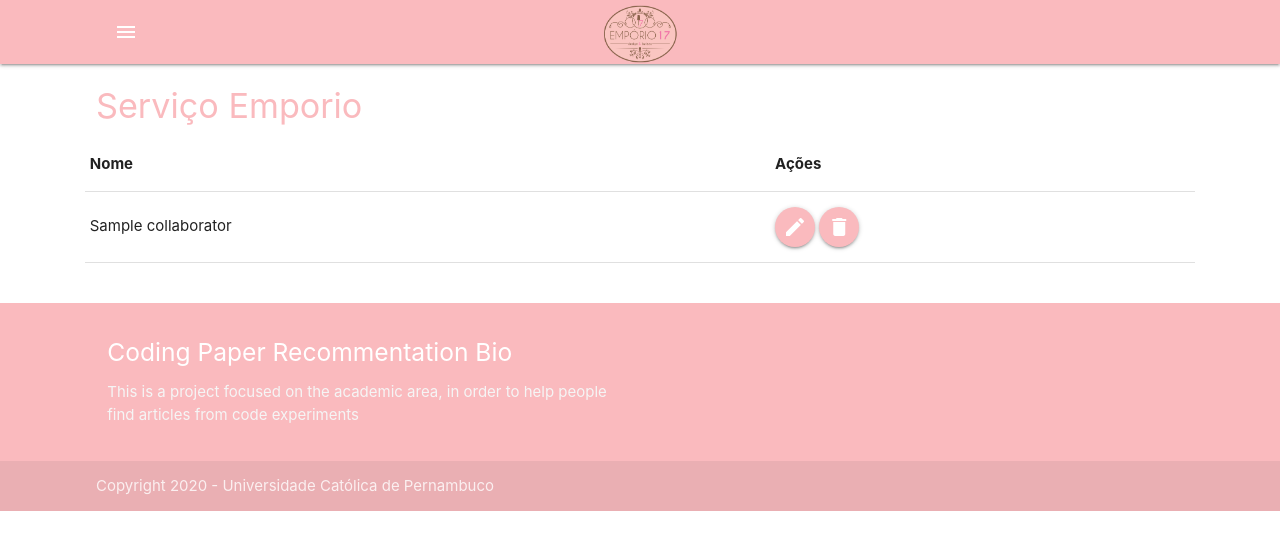
After one commit to Victor-Silva96/emporio-financas, a Flask app: page /collaborator in a window 1280 px wide. The commit adds this page. Shown: the top 550 px of the page. Run offline with Flask 3, Linux system fonts and the light colour scheme; tables that the repository leaves empty hold one stand-in row (values such as "Sample post").

Commit message:
Adicionando opcao de deletar

```diff
--- a/emporio/__init__.py
+++ b/emporio/__init__.py
@@ -16,9 +16,10 @@ def create_app():
     migrate.init_app(app, db)
     from emporio.services_collaborators.routes import services_collaborator
     from emporio.faturamento_pdf.routes import faturamento_pdf
+    from emporio.collaborators.routes import collaborators
     app.register_blueprint(services_collaborator)
     app.register_blueprint(faturamento_pdf)
-
+    app.register_blueprint(collaborators)
     return app
 
 
--- /dev/null
+++ b/emporio/collaborators/routes.py
@@ -0,0 +1,11 @@
+from flask import Blueprint, request, render_template
+from emporio import Collaborator, db
+
+collaborators = Blueprint('collaborators', __name__)
+
+
+@collaborators.route("/collaborator")
+def home():
+    result = db.session.execute(
+        db.select(Collaborator.collaborator_id, Collaborator.collaborator_name)).all()
+    return render_template('collaborator/home.html', result=result)
--- a/emporio/static/js/init.js
+++ b/emporio/static/js/init.js
@@ -5,4 +5,5 @@ $(document).ready(function () {
     $(".datepicker").datepicker({
         format: "yyyy-mm-dd"
     });
+     $('.modal').modal();
 });
--- /dev/null
+++ b/emporio/static/js/init_modal_collaborator.js
@@ -0,0 +1,16 @@
+export let sendCollaboratorUpdateForm
+
+export function init_modal_collaborator() {
+    $("#update").click(function (event) {
+        event.preventDefault();
+        $('#modal1').modal('open');
+        var td = $(this).parents('tr').find('td:lt(3)');
+
+        $("#update-button").click(function (event) {
+            event.preventDefault();
+            console.log(td);
+        })
+
+
+    });
+}
--- /dev/null
+++ b/emporio/templates/collaborator/home.html
@@ -0,0 +1,60 @@
+{% extends "layout.html" %}
+{% block content %}
+    <div class="container">
+        <div class="col s12">
+            <h4>Serviço Emporio</h4>
+            <div class="row">
+                <div class="col s12">
+                    <div class="row">
+                        <table class="responsive-table">
+                            <thead>
+                            <tr>
+                                <th>Nome</th>
+                                <th>Ações</th>
+                            </tr>
+                            </thead>
+                            <tbody>
+                            {% for collaborator in result %}
+                                <tr>
+                                    <td value="{{ collaborator.collaborator_id }}">{{ collaborator.collaborator_name }}</td>
+                                    <td>
+                                        <a id="update"
+                                           class="btn-floating waves-effect waves-light btn pink accent-1"><i
+                                                class="material-icons">edit</i></a>
+                                        <a class="btn-floating waves-effect waves-light btn pink accent-1"><i
+                                                class="material-icons">delete</i></a>
+                                    </td>
+                                </tr>
+                            {% endfor %}
+                            </tbody>
+                        </table>
+                    </div>
+                </div>
+            </div>
+
+        </div>
+
+    </div>
+    <div id="modal1" class="modal">
+        <div class="modal-content">
+            <h4>Trocar nome</h4>
+            <div class="row">
+                <div class="input-field col s12">
+                    <i class="material-icons prefix">account_circle</i>
+                    <input placeholder="Placeholder" id="name" type="text" class="validate">
+                    <label for="name">Name</label>
+                </div>
+            </div>
+        </div>
+        <div class="modal-footer">
+            <a id="update-button" href="#!" class="modal-action modal-close waves-effect waves-green btn-flat ">Atualizar</a>
+        </div>
+    </div>
+{% endblock content %}
+{% block scripts %}
+    <script type="module">
+        import {init_modal_collaborator} from "../../static/js/init_modal_collaborator.js";
+
+        init_modal_collaborator();
+    </script>
+{% endblock %}
--- a/emporio/templates/layout.html
+++ b/emporio/templates/layout.html
@@ -19,11 +19,13 @@
             <ul class="right hide-on-med-and-down">
                 <li><a href="{{ url_for('services_collaborator.home') }}">Home</a></li>
                 <li><a href="{{ url_for('faturamento_pdf.home') }}">Faturamento PDF</a></li>
+                <li><a href="{{ url_for('collaborators.home') }}">Colaboradores</a></li>
             </ul>
 
             <ul ID="nav-mobile" class="sidenav">
                 <li><a href="{{ url_for('services_collaborator.home') }}">Home</a></li>
                 <li><a href="{{ url_for('faturamento_pdf.home') }}">Faturamento PDF</a></li>
+                <li><a href="{{ url_for('collaborators.home') }}">Colaboradores</a></li>
             </ul>
         </div>
 
--- a/requirements.txt
+++ b/requirements.txt
@@ -1,7 +1,9 @@
 alembic==1.9.2
+APScheduler==3.10.0
 backports.zoneinfo==0.2.1
 click==8.1.3
 Flask==2.2.2
+Flask-APScheduler==1.12.4
 Flask-Migrate==4.0.4
 Flask-SQLAlchemy==3.0.2
 fpdf==1.7.2
@@ -15,7 +17,9 @@ Jinja2==3.1.2
 Mako==1.2.4
 MarkupSafe==2.1.2
 migrate==0.3.8
+mysqlclient==2.1.1
 psycopg2-binary==2.9.5
+PyMySQL==1.0.3
 python-dateutil==2.8.2
 pytz==2022.7.1
 pytz-deprecation-shim==0.1.0.post0
```
Also changed, not shown: migrations/versions/45302ae37487_initial_migration.py (renamed from migrations/versions/bc5abab90dc8_initial_migration.py, +6 -27 lines), emporio/collaborators/__init__.py (added).
